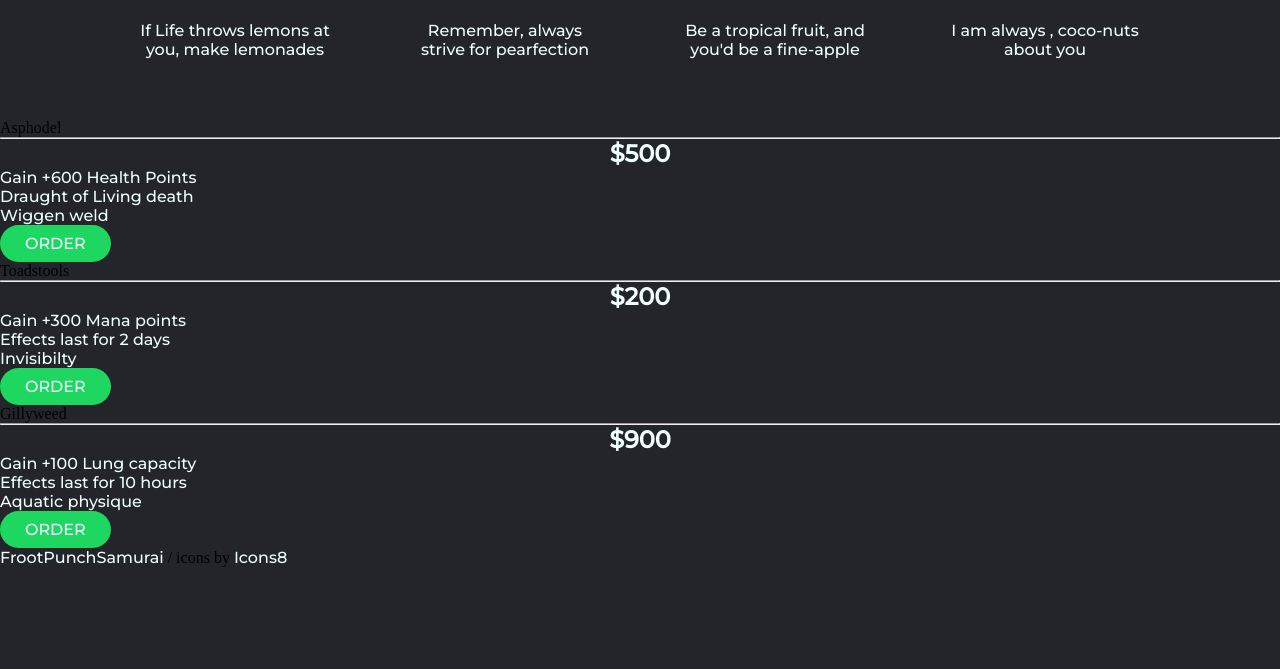
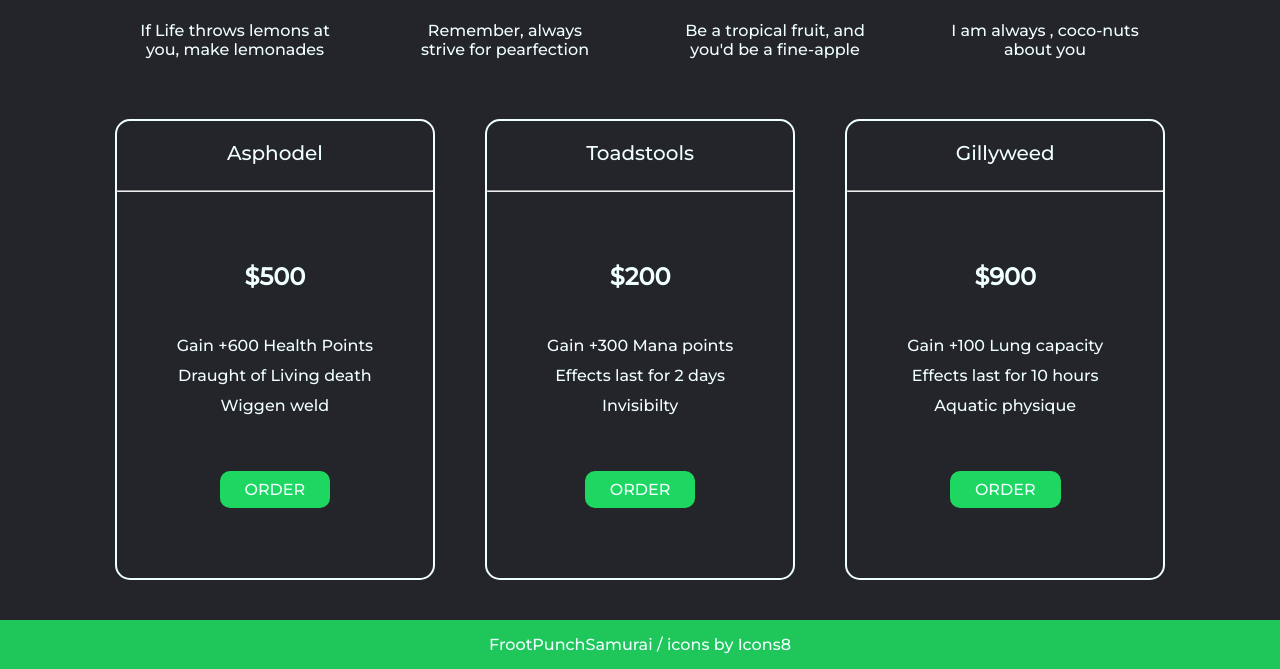
Before and after one commit to chhroot/fcc-product-landing-page, a plain HTML site: page index.html in a window 1280 px wide. Shown: the part 475-1144 px from the top of the page. Before the commit the page ends 1042 px from the top, so only its background shows below. Drawn offline with Linux system fonts and the light colour scheme.

Commit message:
Updated style.html

```diff
--- a/style.css
+++ b/style.css
@@ -10,8 +10,6 @@ body {
   background-color: #24252a;
 }
 
-#wrapper {
-}
 
 .logo {
   font-family: "Montserrat", Helvetica, sans-serif;
@@ -134,7 +132,7 @@ input[type="email"]:focus {
 }
 
 @media only screen and (max-width: 600px) {
-  .container {
+  .container, #pricing{
     flex-direction: column;
   }
 }
@@ -142,6 +140,7 @@ input[type="email"]:focus {
 .info {
   max-width: 200px;
   transition: transform 0.2s;
+  cursor: pointer;
 }
 
 .info:hover {
@@ -153,3 +152,77 @@ input[type="email"]:focus {
   font-family: "Montserrat", Helvetica, sans-serif;
   padding: 20px 0;
 }
+
+#pricing{
+  display: flex;
+  justify-content: center;
+  gap: 50px;
+  text-align: center;
+}
+
+.product{
+  border: 2px solid azure;
+  border-radius: 15px;
+
+}
+
+.product-content{
+  padding: 70px 60px ;
+}
+
+.product-name{
+  color: azure;
+  font-family: "Montserrat", Helvetica, sans-serif;
+  font-size: 20px;
+  margin-bottom: 20px;
+  padding: 20px 0px 5px 0px;
+
+}
+
+.buy-btn{
+  margin-top: 50px;
+  border-radius: 10px;
+}
+
+.list-content{
+  margin-top: 40px;
+}
+
+.list-content li{
+  list-style-type: none;
+  line-height: 30px;
+}
+
+.footer{
+  margin-top: 40px;
+  background-color:rgba(30, 215, 96, 0.9);
+  color: azure;
+  padding: 15px;
+  font-family: "Montserrat", Helvetica, sans-serif;
+  display: flex;
+  justify-content: center;
+}
+
+
+.footer-content a:hover{
+  color: #24252a;
+}
+.footer-content:hover {
+  animation:  shake 0.8s;
+  animation-iteration-count: infinite;
+
+}
+
+@keyframes shake {
+  0% { transform: translate(1px, 1px) rotate(0deg); }
+  10% { transform: translate(-1px, -2px) rotate(-1deg); }
+  20% { transform: translate(-3px, 0px) rotate(1deg); }
+  30% { transform: translate(3px, 2px) rotate(0deg); }
+  40% { transform: translate(1px, -1px) rotate(1deg); }
+  50% { transform: translate(-1px, 2px) rotate(-1deg); }
+  60% { transform: translate(-3px, 1px) rotate(0deg); }
+  70% { transform: translate(3px, 1px) rotate(-1deg); }
+  80% { transform: translate(-1px, -1px) rotate(1deg); }
+  90% { transform: translate(1px, 2px) rotate(0deg); }
+  100% { transform: translate(1px, -2px) rotate(-1deg); }
+}
```
